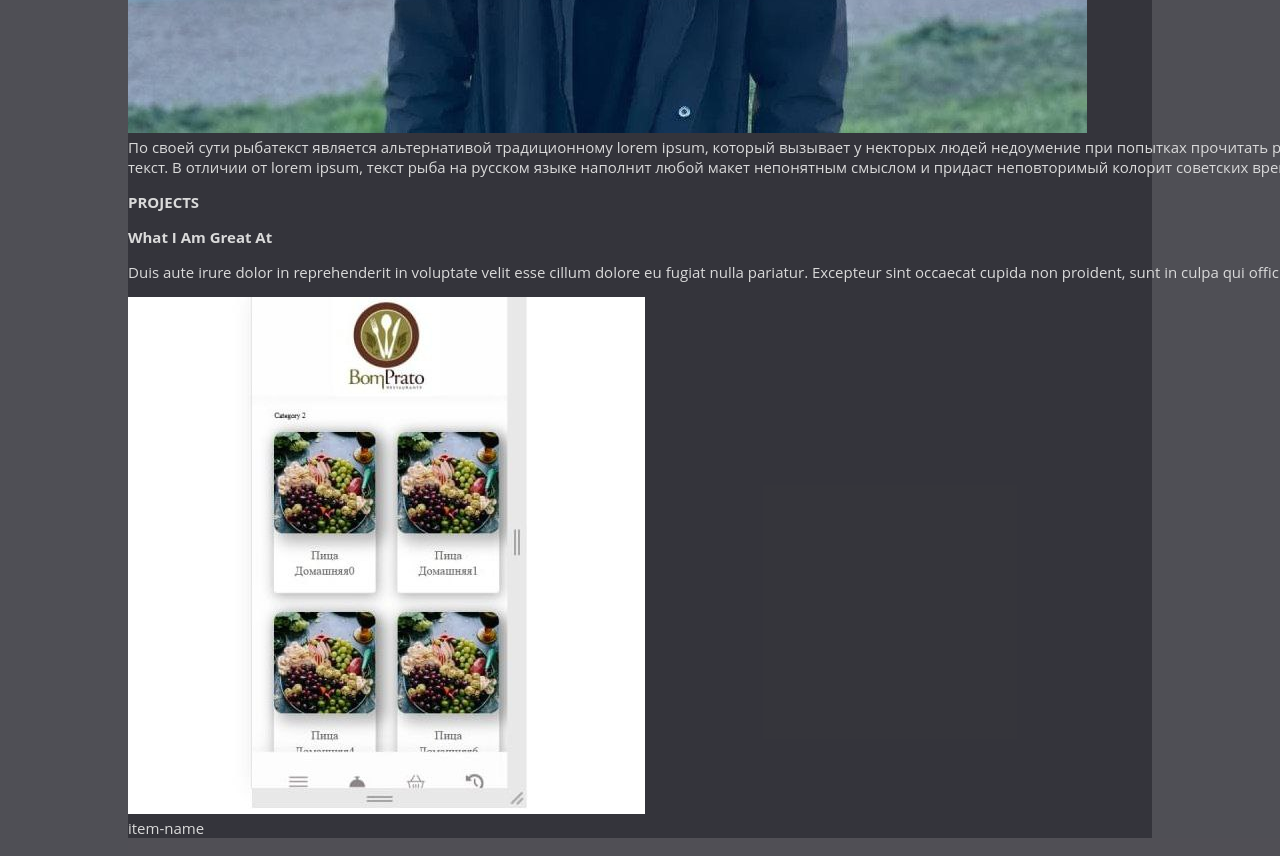
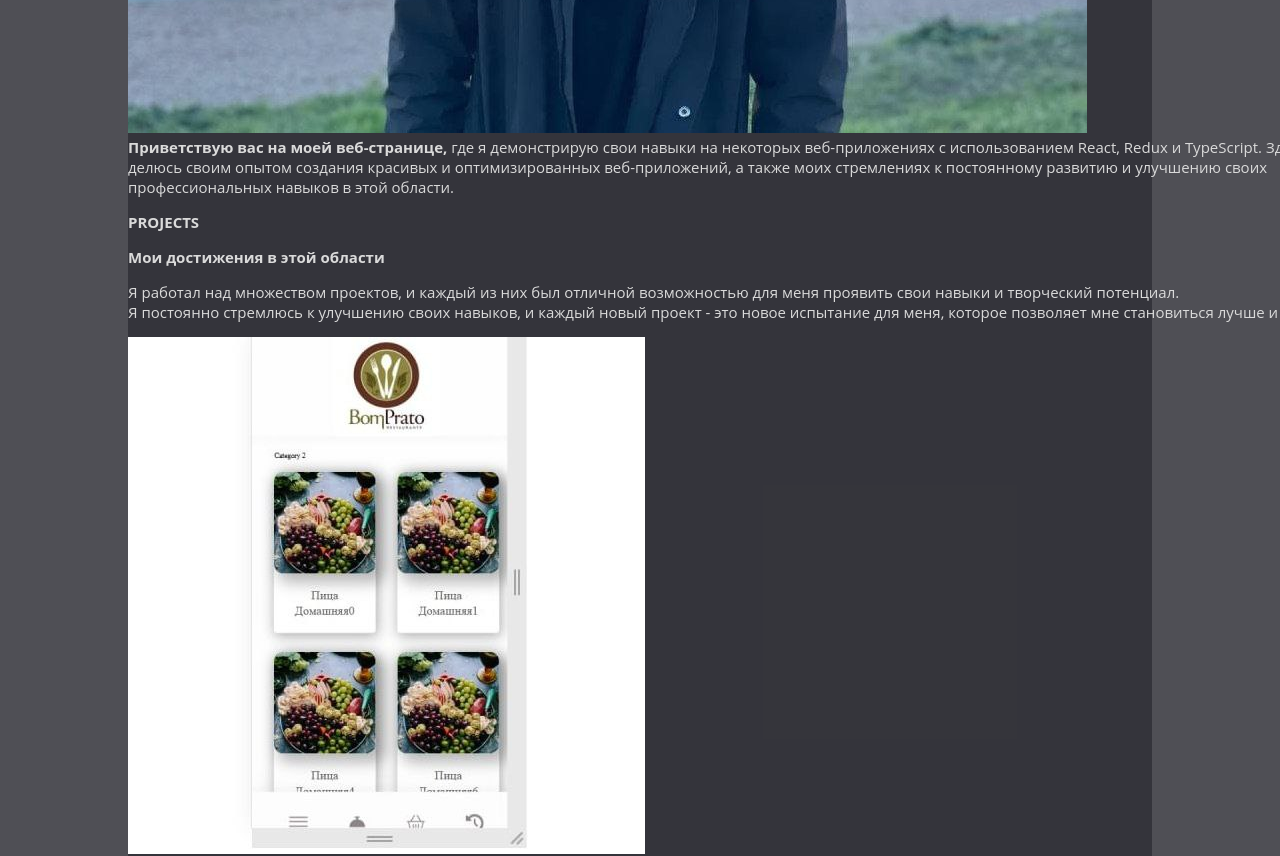
Before and after one commit to Digmai/my-page, a React (Create React App) app: page / in a window 1280 px wide. Shown: the part 1040-1896 px from the top of the page. Built offline with nearby package versions, Linux system fonts and the light colour scheme.

Commit message:
add text and rename class mySkills in skills

```diff
--- a/src/App.tsx
+++ b/src/App.tsx
@@ -2,7 +2,7 @@ import React from "react";
 
 import "./css/App.css";
 import About from "./pages/About";
-import MySkills from "./pages/MySkills";
+import MySkills from "./pages/Skills";
 import Projects from "./pages/Projects";
 import Footer from "./components/footer/Footer";
 import Header from "./components/header/Header";
--- a/src/css/about.css
+++ b/src/css/about.css
@@ -64,9 +64,24 @@
 
 
 .chaild__last-section {
-    padding: min(10vw, 10px);
+    /* padding: min(10vw, 10px); */
 
+    margin: 0 auto;
 
+    margin-bottom: min(12vh, 12vw);
+    max-width: 80%;
+
+    width: auto;
+
+    /* border: #1e7e35 1px solid ; */
+
+    text-align: justify;
+
+}
+
+.chaild__last-section strong {
+
+    font-size: min(25px, 5vw);
 }
 
 .chaild__first-section {
@@ -253,4 +268,9 @@
         margin-right: 0;
     }
 
+    .chaild__last-section {
+        /* padding: min(10vw, 10px); */
+
+        margin-bottom: 0;
+    }
 }
--- a/src/css/index.css
+++ b/src/css/index.css
@@ -19,7 +19,7 @@ code {
 @import url(./about.css);
 @import url(./header.css);
 @import url(./projects.css);
-@import url(./mySkills.css);
+@import url(./skills.css);
 @import url(./footer.css);
 @import url(./font.css);
 
--- a/src/css/projects.css
+++ b/src/css/projects.css
@@ -18,6 +18,11 @@
 
 .projects-title{
     padding: min(10vw, 10px);
+
+}
+
+.projects-title h3{
+    letter-spacing: 3px;
 }
 
 .projects-list {
--- a/src/pages/About.tsx
+++ b/src/pages/About.tsx
@@ -62,11 +62,12 @@ const About = () => {
       </div>
       <div className="chaild">
         <div className="chaild__last-section">
-          По своей сути рыбатекст является альтернативой традиционному lorem
-          ipsum, который вызывает у некторых людей недоумение при попытках
-          прочитать рыбу текст. В отличии от lorem ipsum, текст рыба на русском
-          языке наполнит любой макет непонятным смыслом и придаст неповторимый
-          колорит советских времен.
+          <strong>Приветствую вас на моей веб-странице,</strong> где я
+          демонстрирую свои навыки на некоторых веб-приложениях с использованием
+          React, Redux и TypeScript. Здесь я делюсь своим опытом создания
+          красивых и оптимизированных веб-приложений, а также моих стремлениях к
+          постоянному развитию и улучшению своих профессиональных навыков в этой
+          области.
         </div>
       </div>
     </div>
--- a/src/pages/MySkills.tsx
+++ /dev/null
@@ -1,30 +0,0 @@
-const MySkills = () => {
-  return (
-    <div id="skills" className="mySkills">
-      <h2>SKILS</h2>
-
-      <div className="mySkills__conteyner">
-        <div className="mySkills__conteyner-text">
-          Равным образом укрепление и развитие структуры влечет за собой процесс
-          внедрения и модернизации соответствующий условий активизации. Задача
-          организации, в особенности же постоянный количественный рост и сфера
-          нашей активности представляет собой интересный эксперимент проверки
-          системы обучения кадров, соответствует насущным потребностям. Не
-          следует, однако забывать, что рамки и место обучения кадров
-          обеспечивает широкому кругу (специалистов) участие в формировании форм
-          развития. Идейные соображения высшего порядка, а также реализация
-          намеченных плановых заданий в значительной степени обуславливает
-          создание форм развития.
-        </div>
-        <div className="mySkills__conteyner-download">
-          <div className="mySkills__conteyner-download-bg">
-            <span>download my portfolio</span>
-          </div>
-          <img className="download-img" src="download.svg " alt="alt" />
-        </div>
-      </div>
-    </div>
-  );
-};
-
-export default MySkills;
--- a/src/pages/Projects.tsx
+++ b/src/pages/Projects.tsx
@@ -3,11 +3,13 @@ const Projects = () => {
     <div id="projects" className="projects">
       <div className="projects-title">
         <h3 className="projects-name">PROJECTS</h3>
-        <h2>What I Am Great At</h2>
+        <h2>Мои достижения в этой области</h2>
         <p>
-          Duis aute irure dolor in reprehenderit in voluptate velit esse cillum
-          dolore eu fugiat nulla pariatur. Excepteur sint occaecat cupida non
-          proident, sunt in culpa qui officia
+          Я работал над множеством проектов, и каждый из них был отличной
+          возможностью для меня проявить свои навыки и творческий потенциал.
+          <br />Я постоянно стремлюсь к улучшению своих навыков, и каждый новый
+          проект - это новое испытание для меня, которое позволяет мне
+          становиться лучше и лучше.
         </p>
       </div>
       <div className="projects-list">
--- /dev/null
+++ b/src/pages/Skills.tsx
@@ -0,0 +1,54 @@
+const MySkills = () => {
+  return (
+    <div id="skills" className="skills">
+      <h2>SKILLS</h2>
+
+      <div className="skills__conteyner">
+        <div className="skills__conteyner-text">
+          <p>
+            Как Frontend разработчик на React, Redux и TypeScript я обладаю
+            необходимыми знаниями и навыками для создания качественных
+            веб-приложений.
+          </p>
+          Среди них:
+          <br />
+          <div style={{ paddingLeft: "10px" }}>
+            <br /> - Разработка пользовательских интерфейсов с использованием
+            компонентов React и роутинга;
+            <br /> <br />
+            - Управление процессом выполнения приложения с использованием Redux
+            и Redux Toolkit;
+            <br />
+            <br />
+            - Использование TypeScript для статической типизации и повышения
+            безопасности кода;
+            <br /> <br /> - Навыки работы с библиотеками и инструментами: Axios,
+            Lodash, Material UI, Styled Components и другие;
+            <br /> <br />
+            - Оптимизация производительности приложений и работа с серверной
+            стороной с помощью REST API;
+            <br /> <br />- Работа в команде с использованием Git или другого
+            системы контроля версий для совместной разработки;
+            <br /> <br />- Создание автотестов с использованием Jest и Enzyme.
+          </div>
+          <br />
+          <p>
+            Кроме того, я применяю шаблоны проектирования, такие как
+            контейнер-компоненты, хуки и высшего порядка компоненты для
+            упрощения создания масштабируемых и поддерживаемых проектов. Такие
+            инструменты помогают мне создавать мощные и эффективные
+            веб-приложения, при этом улучшая процесс разработки.
+          </p>
+        </div>
+        <div className="skills__conteyner-download">
+          <div className="skills__conteyner-download-bg">
+            <span>download my portfolio</span>
+          </div>
+          <img className="download-img" src="download.svg " alt="alt" />
+        </div>
+      </div>
+    </div>
+  );
+};
+
+export default MySkills;
```
Also changed, not shown: src/css/skills.css (renamed from src/css/mySkills.css, +15 -12 lines).
